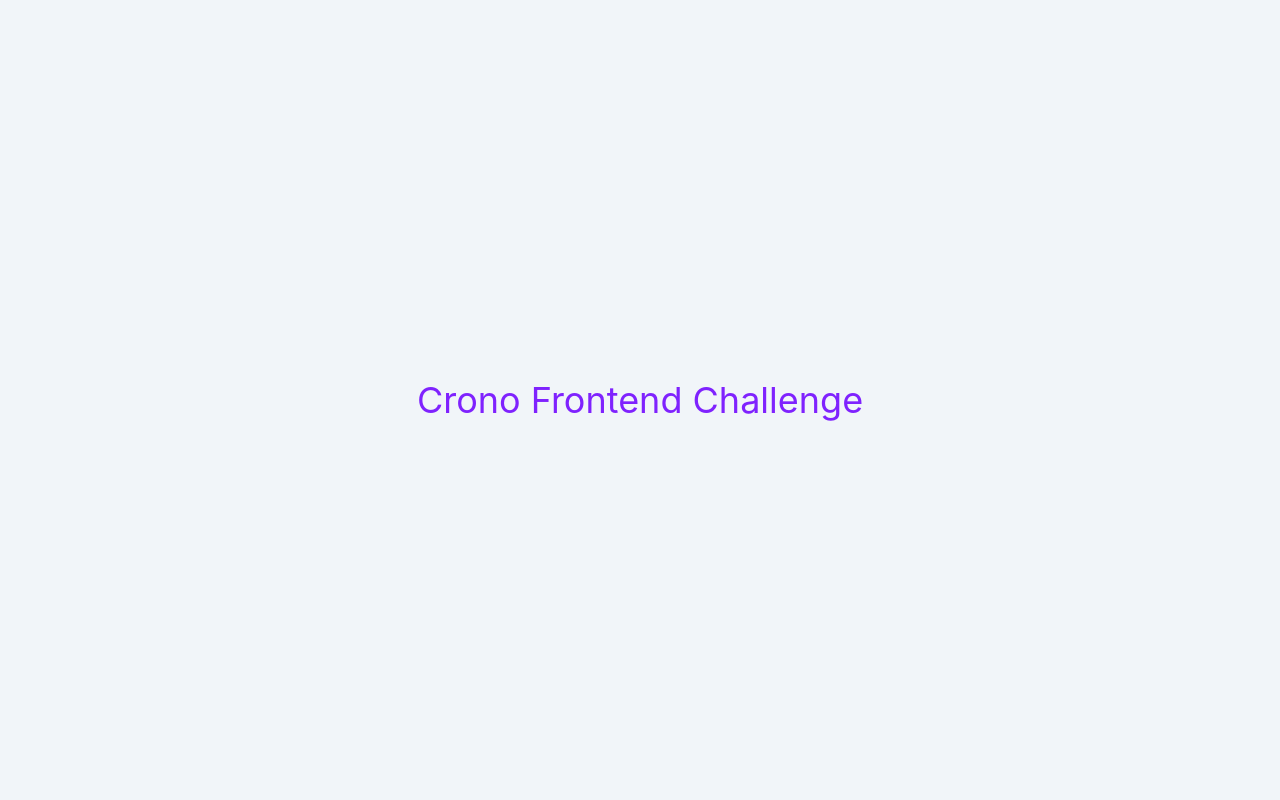
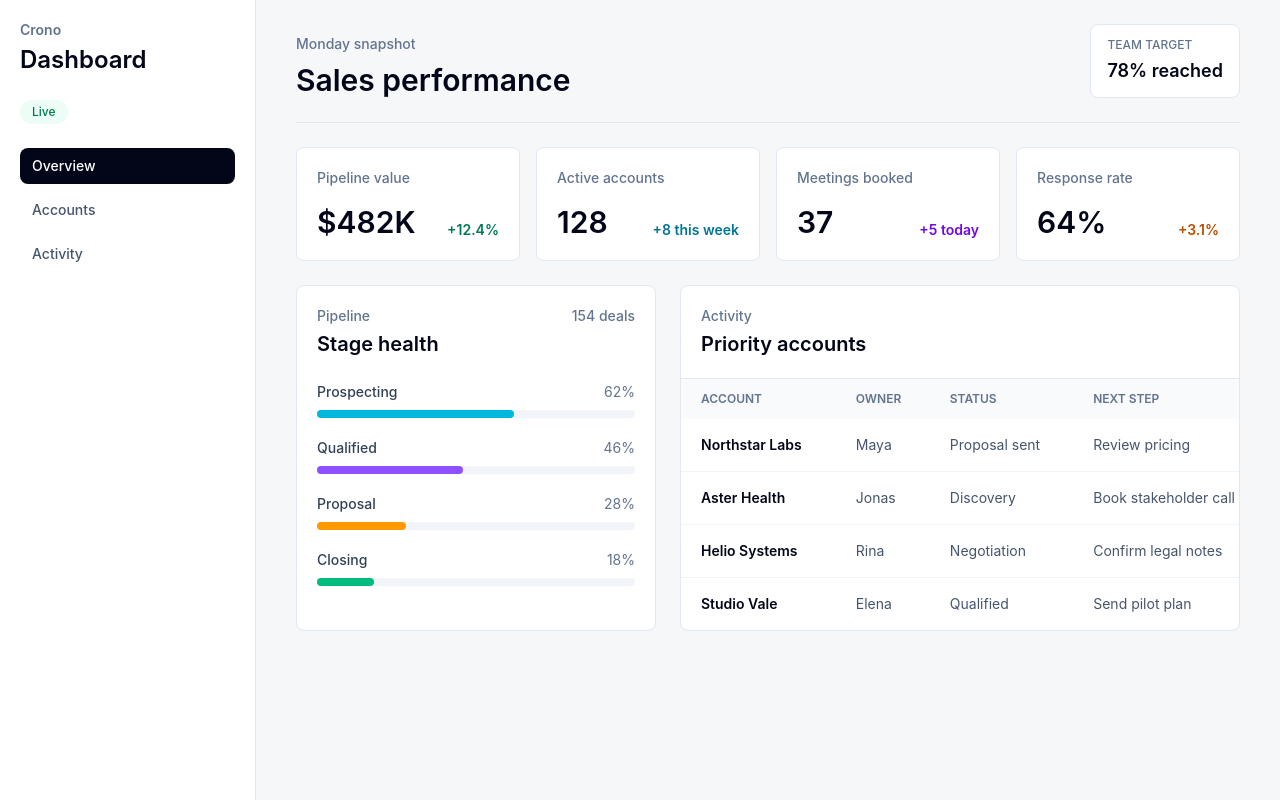
Before and after one commit to GabrielMarisescu/crono, a React (Vite) app: page /dashboard in a window 1280 px wide. Built offline with nearby package versions, Linux system fonts and the light colour scheme.

Commit message:
refactor: added routing, dashboard page and updated import paths

```diff
--- a/package.json
+++ b/package.json
@@ -13,6 +13,7 @@
     "@tailwindcss/vite": "^4.3.3",
     "react": "^19.2.8",
     "react-dom": "^19.2.8",
+    "react-router": "^7.18.4",
     "tailwindcss": "^4.3.3"
   },
   "devDependencies": {
--- a/src/App.tsx
+++ b/src/App.tsx
@@ -1,11 +1,7 @@
+import { AppRouter } from './router/AppRouter'
+
 function App() {
-  return (
-      <main className="flex min-h-screen items-center justify-center bg-slate-100">
-        <h1 className="text-4xl fontold text-violet-600">
-          Crono Frontend Challenge
-        </h1>
-      </main>
-  )
+  return <AppRouter />
 }
 
 export default App
--- a/src/index.css
+++ b/src/index.css
@@ -4,4 +4,12 @@ body {
   margin: 0;
   min-width: 320px;
   min-height: 100vh;
+  font-family:
+    Inter, ui-sans-serif, system-ui, -apple-system, BlinkMacSystemFont, "Segoe UI",
+    sans-serif;
+  background: #f6f7f9;
 }
+
+* {
+  box-sizing: border-box;
+}
--- /dev/null
+++ b/src/pages/dashboard/DashboardPage.tsx
@@ -0,0 +1,214 @@
+import { Link } from 'react-router'
+
+const metrics = [
+  {
+    label: 'Pipeline value',
+    value: '$482K',
+    delta: '+12.4%',
+    tone: 'text-emerald-700',
+  },
+  {
+    label: 'Active accounts',
+    value: '128',
+    delta: '+8 this week',
+    tone: 'text-cyan-700',
+  },
+  {
+    label: 'Meetings booked',
+    value: '37',
+    delta: '+5 today',
+    tone: 'text-violet-700',
+  },
+  {
+    label: 'Response rate',
+    value: '64%',
+    delta: '+3.1%',
+    tone: 'text-amber-700',
+  },
+]
+
+const pipelineStages = [
+  { label: 'Prospecting', value: 62, color: 'bg-cyan-500' },
+  { label: 'Qualified', value: 46, color: 'bg-violet-500' },
+  { label: 'Proposal', value: 28, color: 'bg-amber-500' },
+  { label: 'Closing', value: 18, color: 'bg-emerald-500' },
+]
+
+const activities = [
+  {
+    account: 'Northstar Labs',
+    owner: 'Maya',
+    status: 'Proposal sent',
+    nextStep: 'Review pricing',
+    value: '$86K',
+  },
+  {
+    account: 'Aster Health',
+    owner: 'Jonas',
+    status: 'Discovery',
+    nextStep: 'Book stakeholder call',
+    value: '$42K',
+  },
+  {
+    account: 'Helio Systems',
+    owner: 'Rina',
+    status: 'Negotiation',
+    nextStep: 'Confirm legal notes',
+    value: '$118K',
+  },
+  {
+    account: 'Studio Vale',
+    owner: 'Elena',
+    status: 'Qualified',
+    nextStep: 'Send pilot plan',
+    value: '$34K',
+  },
+]
+
+export function DashboardPage() {
+  return (
+    <main className="min-h-screen bg-[#f6f7f9] text-slate-950">
+      <div className="mx-auto flex min-h-screen w-full max-w-[1440px] flex-col lg:flex-row">
+        <aside className="border-b border-slate-200 bg-white px-5 py-5 lg:w-64 lg:border-r lg:border-b-0">
+          <div className="flex items-center justify-between lg:block">
+            <div>
+              <p className="text-sm font-semibold text-slate-500">Crono</p>
+              <h1 className="mt-1 text-2xl font-semibold tracking-normal text-slate-950">
+                Dashboard
+              </h1>
+            </div>
+            <span className="rounded-full bg-emerald-50 px-3 py-1 text-xs font-medium text-emerald-700 lg:mt-6 lg:inline-block">
+              Live
+            </span>
+          </div>
+
+          <nav className="mt-6 flex gap-2 overflow-x-auto lg:flex-col lg:overflow-visible">
+            <Link
+              className="rounded-lg bg-slate-950 px-3 py-2 text-sm font-medium text-white"
+              to="/dashboard"
+            >
+              Overview
+            </Link>
+            <Link
+              className="rounded-lg px-3 py-2 text-sm font-medium text-slate-600 hover:bg-slate-100 hover:text-slate-950"
+              to="/dashboard"
+            >
+              Accounts
+            </Link>
+            <Link
+              className="rounded-lg px-3 py-2 text-sm font-medium text-slate-600 hover:bg-slate-100 hover:text-slate-950"
+              to="/dashboard"
+            >
+              Activity
+            </Link>
+          </nav>
+        </aside>
+
+        <section className="flex-1 px-5 py-6 sm:px-8 lg:px-10">
+          <header className="flex flex-col gap-4 border-b border-slate-200 pb-6 sm:flex-row sm:items-end sm:justify-between">
+            <div>
+              <p className="text-sm font-medium text-slate-500">Monday snapshot</p>
+              <h2 className="mt-2 text-3xl font-semibold tracking-normal text-slate-950">
+                Sales performance
+              </h2>
+            </div>
+            <div className="rounded-lg border border-slate-200 bg-white px-4 py-3">
+              <p className="text-xs font-medium uppercase text-slate-500">
+                Team target
+              </p>
+              <p className="mt-1 text-lg font-semibold text-slate-950">78% reached</p>
+            </div>
+          </header>
+
+          <div className="mt-6 grid gap-4 sm:grid-cols-2 xl:grid-cols-4">
+            {metrics.map((metric) => (
+              <article
+                className="rounded-lg border border-slate-200 bg-white p-5"
+                key={metric.label}
+              >
+                <p className="text-sm font-medium text-slate-500">{metric.label}</p>
+                <div className="mt-4 flex items-end justify-between gap-3">
+                  <p className="text-3xl font-semibold tracking-normal">{metric.value}</p>
+                  <p className={`text-sm font-semibold ${metric.tone}`}>
+                    {metric.delta}
+                  </p>
+                </div>
+              </article>
+            ))}
+          </div>
+
+          <div className="mt-6 grid gap-6 xl:grid-cols-[minmax(0,0.9fr)_minmax(0,1.4fr)]">
+            <article className="rounded-lg border border-slate-200 bg-white p-5">
+              <div className="flex items-start justify-between gap-4">
+                <div>
+                  <p className="text-sm font-medium text-slate-500">Pipeline</p>
+                  <h3 className="mt-1 text-xl font-semibold tracking-normal">
+                    Stage health
+                  </h3>
+                </div>
+                <p className="text-sm font-medium text-slate-500">154 deals</p>
+              </div>
+
+              <div className="mt-6 space-y-5">
+                {pipelineStages.map((stage) => (
+                  <div key={stage.label}>
+                    <div className="flex items-center justify-between gap-3 text-sm">
+                      <span className="font-medium text-slate-700">{stage.label}</span>
+                      <span className="text-slate-500">{stage.value}%</span>
+                    </div>
+                    <div className="mt-2 h-2 rounded-full bg-slate-100">
+                      <div
+                        className={`h-full rounded-full ${stage.color}`}
+                        style={{ width: `${stage.value}%` }}
+                      />
+                    </div>
+                  </div>
+                ))}
+              </div>
+            </article>
+
+            <article className="overflow-hidden rounded-lg border border-slate-200 bg-white">
+              <div className="border-b border-slate-200 p-5">
+                <p className="text-sm font-medium text-slate-500">Activity</p>
+                <h3 className="mt-1 text-xl font-semibold tracking-normal">
+                  Priority accounts
+                </h3>
+              </div>
+
+              <div className="overflow-x-auto">
+                <table className="w-full min-w-[680px] border-collapse text-left text-sm">
+                  <thead className="bg-slate-50 text-xs uppercase text-slate-500">
+                    <tr>
+                      <th className="px-5 py-3 font-semibold">Account</th>
+                      <th className="px-5 py-3 font-semibold">Owner</th>
+                      <th className="px-5 py-3 font-semibold">Status</th>
+                      <th className="px-5 py-3 font-semibold">Next step</th>
+                      <th className="px-5 py-3 text-right font-semibold">Value</th>
+                    </tr>
+                  </thead>
+                  <tbody className="divide-y divide-slate-100">
+                    {activities.map((activity) => (
+                      <tr key={activity.account}>
+                        <td className="px-5 py-4 font-semibold text-slate-950">
+                          {activity.account}
+                        </td>
+                        <td className="px-5 py-4 text-slate-600">{activity.owner}</td>
+                        <td className="px-5 py-4 text-slate-600">{activity.status}</td>
+                        <td className="px-5 py-4 text-slate-600">
+                          {activity.nextStep}
+                        </td>
+                        <td className="px-5 py-4 text-right font-semibold text-slate-950">
+                          {activity.value}
+                        </td>
+                      </tr>
+                    ))}
+                  </tbody>
+                </table>
+              </div>
+            </article>
+          </div>
+        </section>
+      </div>
+    </main>
+  )
+}
--- /dev/null
+++ b/src/pages/index.ts
@@ -0,0 +1 @@
+export { DashboardPage } from './dashboard/DashboardPage'
--- /dev/null
+++ b/src/router/AppRouter.tsx
@@ -0,0 +1,16 @@
+import { BrowserRouter, Navigate, Route, Routes } from 'react-router'
+import { defaultRoute, routes } from './routes'
+
+export function AppRouter() {
+  return (
+    <BrowserRouter>
+      <Routes>
+        <Route element={<Navigate replace to={defaultRoute.path} />} path="/" />
+        {routes.map(({ Component, path }) => (
+          <Route element={<Component />} key={path} path={path} />
+        ))}
+        <Route element={<Navigate replace to={defaultRoute.path} />} path="*" />
+      </Routes>
+    </BrowserRouter>
+  )
+}
--- /dev/null
+++ b/src/router/routes.ts
@@ -0,0 +1,20 @@
+import type { ComponentType } from 'react'
+import { DashboardPage } from '../pages'
+
+export type AppRoute = {
+  path: string
+  label: string
+  title: string
+  Component: ComponentType
+}
+
+export const routes: AppRoute[] = [
+  {
+    path: '/dashboard',
+    label: 'Dashboard',
+    title: 'Crono Dashboard',
+    Component: DashboardPage,
+  },
+]
+
+export const defaultRoute = routes[0]
```
Also changed, not shown: 1 other file (tests, documents, lock files or other folders).
